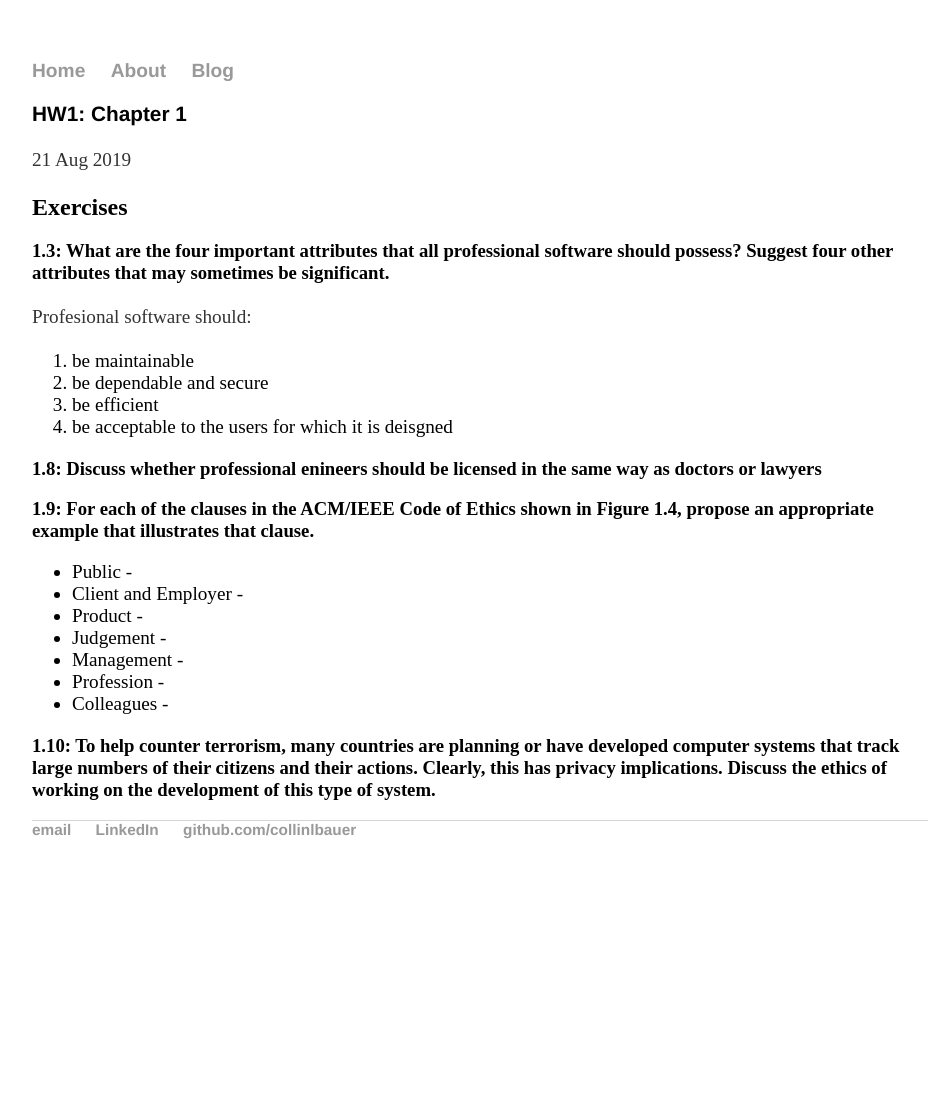
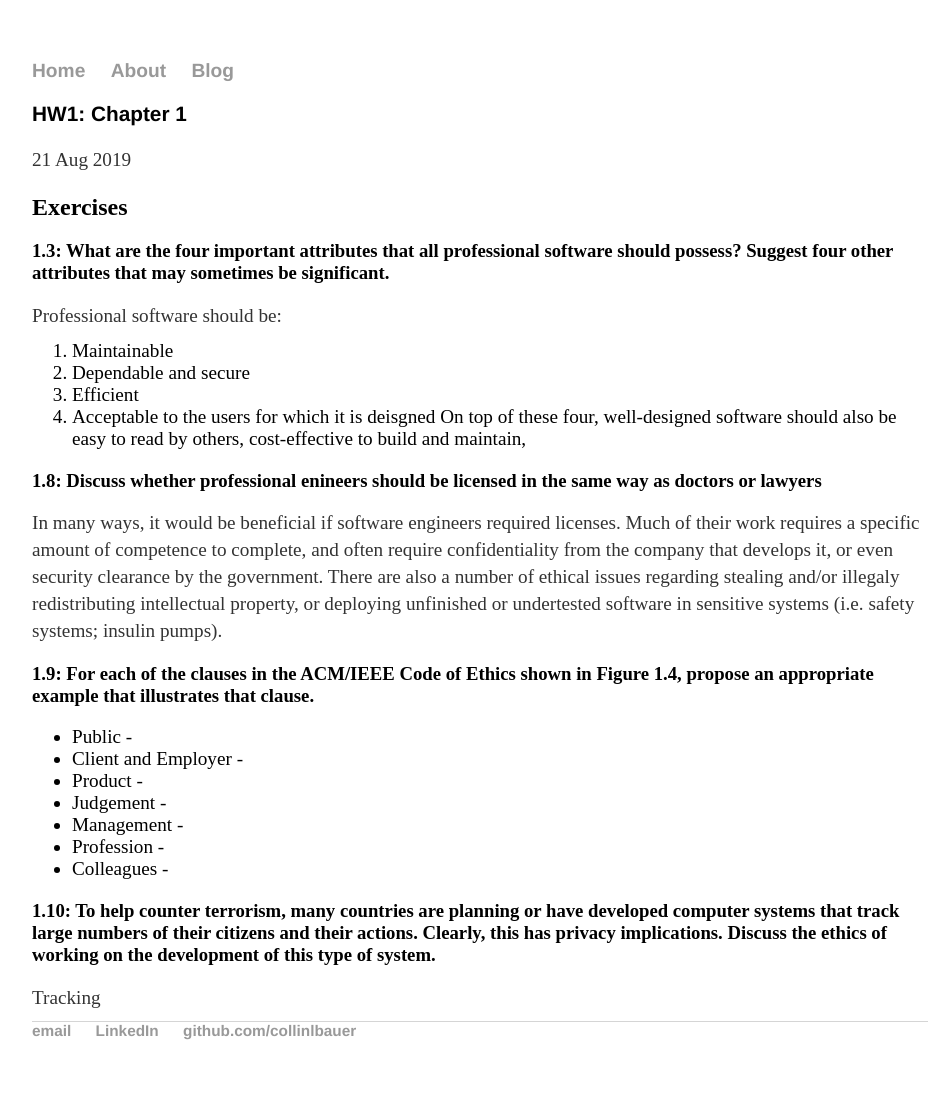
Before and after one commit to CollinLBauer/collinlbauer.github.io, a Jekyll site: the page built from _posts/2019-08-21-HW1-Chapter1.md, in a window 1280 px wide. Shown: the whole page, without its empty margins (160-1110 px from the left). Built offline with Jekyll 4.4.1, drawn with Linux system fonts in a browser that asks for light colours; before the commit the page ends 900 px from its top, so only the background shows below that.

Commit message:
adding what I have

```diff
--- a/_posts/2019-08-21-HW1-Chapter1.md
+++ b/_posts/2019-08-21-HW1-Chapter1.md
@@ -7,13 +7,15 @@ date: 2019-08-21
 ## Exercises
 
 ### 1.3: What are the four important attributes that all professional software should possess? Suggest four other attributes that may sometimes be significant.
-Profesional software should:
-1. be maintainable
-2. be dependable and secure
-3. be efficient
-4. be acceptable to the users for which it is deisgned
+Professional software should be:
+1. Maintainable
+2. Dependable and secure
+3. Efficient
+4. Acceptable to the users for which it is deisgned
+On top of these four, well-designed software should also be easy to read by others, cost-effective to build and maintain,
 
 ### 1.8: Discuss whether professional enineers should be licensed in the same way as doctors or lawyers
+In many ways, it would be beneficial if software engineers required licenses. Much of their work requires a specific amount of competence to complete, and often require confidentiality from the company that develops it, or even security clearance by the government.  There are also a number of ethical issues regarding stealing and/or illegaly redistributing intellectual property, or deploying unfinished or undertested software in sensitive systems (i.e. safety systems; insulin pumps).
 
 
 ### 1.9: For each of the clauses in the ACM/IEEE Code of Ethics shown in Figure 1.4, propose an appropriate example that illustrates that clause.
@@ -26,3 +28,4 @@ Profesional software should:
 * Colleagues -
 
 ### 1.10: To help counter terrorism, many countries are planning or have developed computer systems that track large numbers of their citizens and their actions. Clearly, this has privacy implications. Discuss the ethics of working on the development of this type of system.
+Tracking
--- a/css/main.css
+++ b/css/main.css
@@ -36,6 +36,7 @@ p {
     font-size: 1.2em;
     line-height: 1.4em;
     color: #333;
+    margin: 0.2em auto 0.5em;
 }
 
 footer {
```
